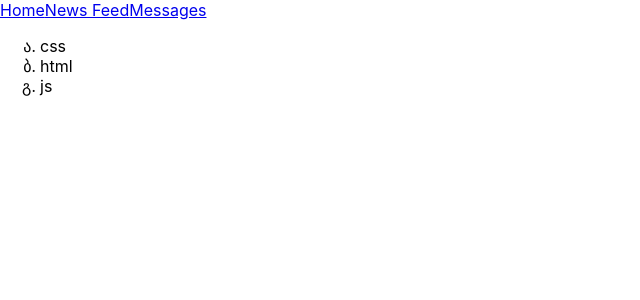
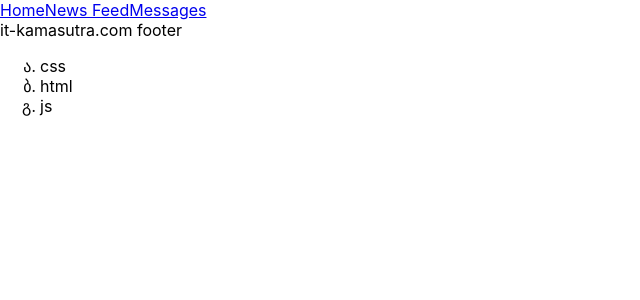
Before and after one commit to jashenwei/samurai-way-main, a React (Create React App) app: page / in a window 1280 px wide. Shown: the top 300 px of the page, without its empty margins (0-640 px from the left). Built offline with nearby package versions, Linux system fonts and the light colour scheme.

Commit message:
ReactTS from lesson

```diff
--- a/src/App.tsx
+++ b/src/App.tsx
@@ -2,11 +2,13 @@ import React from 'react';
 import './App.css';
 import Technologies from './Technologies';
 import Header from './Header';
+import Footer from "./Footer";
 
 const App = () =>{
   return (
     <div className="App">
         <Header />
+        <Footer />
         <Technologies />
     </div>
   );
--- /dev/null
+++ b/src/Footer.tsx
@@ -0,0 +1,11 @@
+import React from "react";
+
+const Footer = () => {
+    return (
+        <div>
+            it-kamasutra.com footer
+        </div>
+    );
+};
+
+export default Footer;
```
